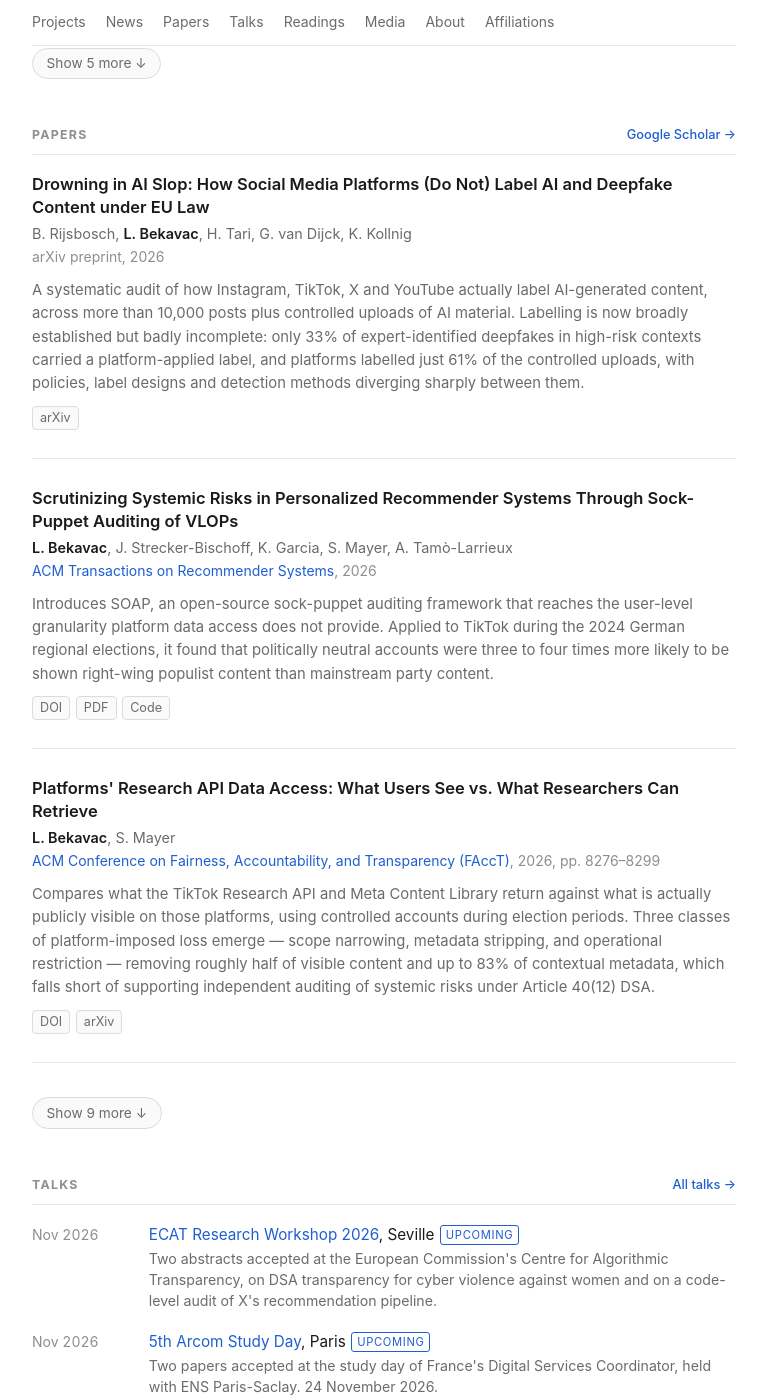
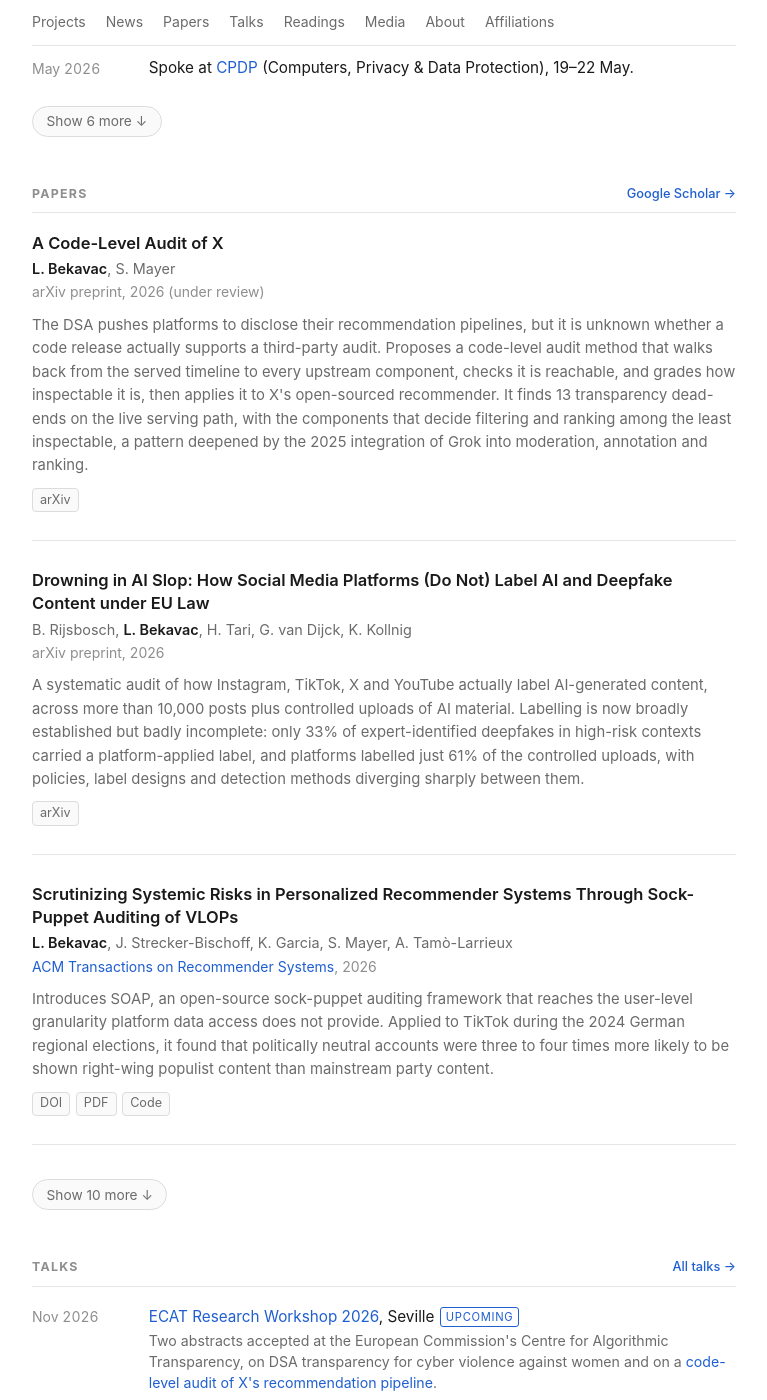
Before and after one commit to LukaBekavac/lukabekavac.github.io, a Jekyll site: the page index.html, which Jekyll copies as it is, in a window 1280 px wide and 1400 px high, scrolled down 2218 px. Shown: the whole window, without its empty margins (256-1023 px from the left). Built offline with Jekyll 4.4.1, drawn with Linux system fonts in a browser that asks for light colours; some of the changed text lies outside the part shown.

Commit message:
Add the Code-Level Audit of X preprint
arXiv 2611.16800 (Bekavac & Mayer, submitted 12 November 2026, under
review): a backwards-walk code-level audit of X's open-sourced
recommendation pipeline. Added at the top of Papers with a summary drawn
from its abstract, and to News.

It is the full paper behind one of the two ECAT abstracts, so the ECAT
entries on both pages now link to it, as does the mention of code-level
audits in the intro. arXiv carries the shorter title A Code-Level Audit of
X; the ECAT entry keeps the title it was accepted under.

Co-Authored-By: Claude Opus 5.5 <noreply@anthropic.com>
Claude-Session: https://claude.ai/code/session_015xQifCZHFkNog7jX6N9za1

```diff
--- a/index.html
+++ b/index.html
@@ -60,7 +60,7 @@
   two tracks. The first shows how far platform-provided data access falls short of what independent scrutiny requires,
   measuring the gap between what users see and what Article 40 research APIs actually return. The second builds the
   methods that close it, from sock-puppet auditing with <a href="https://github.com/Interactions-HSG/SOAP">SOAP</a>, my
-  open-source framework, through to code-level audits of recommendation pipelines.</p>
+  open-source framework, through to <a href="https://arxiv.org/abs/2611.16800">code-level audits</a> of recommendation pipelines.</p>
 
   <p>I am also interested in whether more decentralized and open architectures can address these risks at the root of
   platform design rather than after the fact — through data portability under the DMA, user-controlled Solid Pods, and
@@ -173,6 +173,10 @@
       <span class="what">Guest lecture and workshop at the <a href="https://www.zhaw.ch/de/sozialearbeit">ZHAW School of Social Work</a> on filter bubbles and what they mean for social work practice.</span>
     </li>
     <li>
+      <span class="when">Nov 2026</span>
+      <span class="what">New preprint: <a href="https://arxiv.org/abs/2611.16800"><em>A Code-Level Audit of X</em></a>, testing whether X's open-sourced recommender code actually supports a third-party audit.</span>
+    </li>
+    <li>
       <span class="when">Sep 2026</span>
       <span class="what">New preprint: <a href="https://arxiv.org/abs/2609.38571"><em>Drowning in AI Slop</em></a>, auditing how Instagram, TikTok, X and YouTube label AI and deepfake content under EU law.</span>
     </li>
@@ -198,6 +202,21 @@
 <section id="papers">
   <h2>Papers <a class="more" href="https://scholar.google.com/citations?user=sLRhupsAAAAJ">Google Scholar →</a></h2>
   <ul class="pubs" data-collapse="3">
+
+    <li>
+      <span class="title">A Code-Level Audit of X</span>
+      <span class="authors"><span class="me">L. Bekavac</span>, S. Mayer</span>
+      <span class="venue">arXiv preprint, 2026 (under review)</span>
+      <p class="tldr">The DSA pushes platforms to disclose their recommendation pipelines, but it is unknown whether a
+      code release actually supports a third-party audit. Proposes a code-level audit method that walks back from the
+      served timeline to every upstream component, checks it is reachable, and grades how inspectable it is, then applies
+      it to X's open-sourced recommender. It finds 13 transparency dead-ends on the live serving path, with the components
+      that decide filtering and ranking among the least inspectable, a pattern deepened by the 2025 integration of Grok
+      into moderation, annotation and ranking.</p>
+      <div class="refs">
+        <a href="https://arxiv.org/abs/2611.16800">arXiv</a>
+      </div>
+    </li>
 
     <li>
       <span class="title">Drowning in AI Slop: How Social Media Platforms (Do Not) Label AI and Deepfake Content under EU Law</span>
@@ -374,7 +393,7 @@
       <span class="when">Nov 2026</span>
       <span class="what">
         <a href="https://algorithmic-transparency.ec.europa.eu/events/ecat-research-workshop-2026-2026-11-25_en">ECAT Research Workshop 2026</a>, Seville<span class="upcoming" data-until="2026-11-25">Upcoming</span>
-        <span class="sub">Two abstracts accepted at the European Commission's Centre for Algorithmic Transparency, on DSA transparency for cyber violence against women and on a code-level audit of X's recommendation pipeline.</span>
+        <span class="sub">Two abstracts accepted at the European Commission's Centre for Algorithmic Transparency, on DSA transparency for cyber violence against women and on a <a href="https://arxiv.org/abs/2611.16800">code-level audit of X's recommendation pipeline</a>.</span>
       </span>
     </li>
     <li>
--- a/talks/index.html
+++ b/talks/index.html
@@ -65,7 +65,8 @@
         both to appear in the Book of Abstracts. 25 November 2026.
         <br><em>Legal and Technical Shortcomings of DSA Transparency for Cyber Violence Against Women: A Consent-Based
         Notice Schema</em>.
-        <br><em>A Code-Level Audit of X's Recommendation Pipeline and Its Implications for Systemic Risk Auditing</em>.</span>
+        <br><em>A Code-Level Audit of X's Recommendation Pipeline and Its Implications for Systemic Risk Auditing</em>
+        (<a href="https://arxiv.org/abs/2611.16800">preprint</a>).</span>
       </span>
     </li>
 
```
